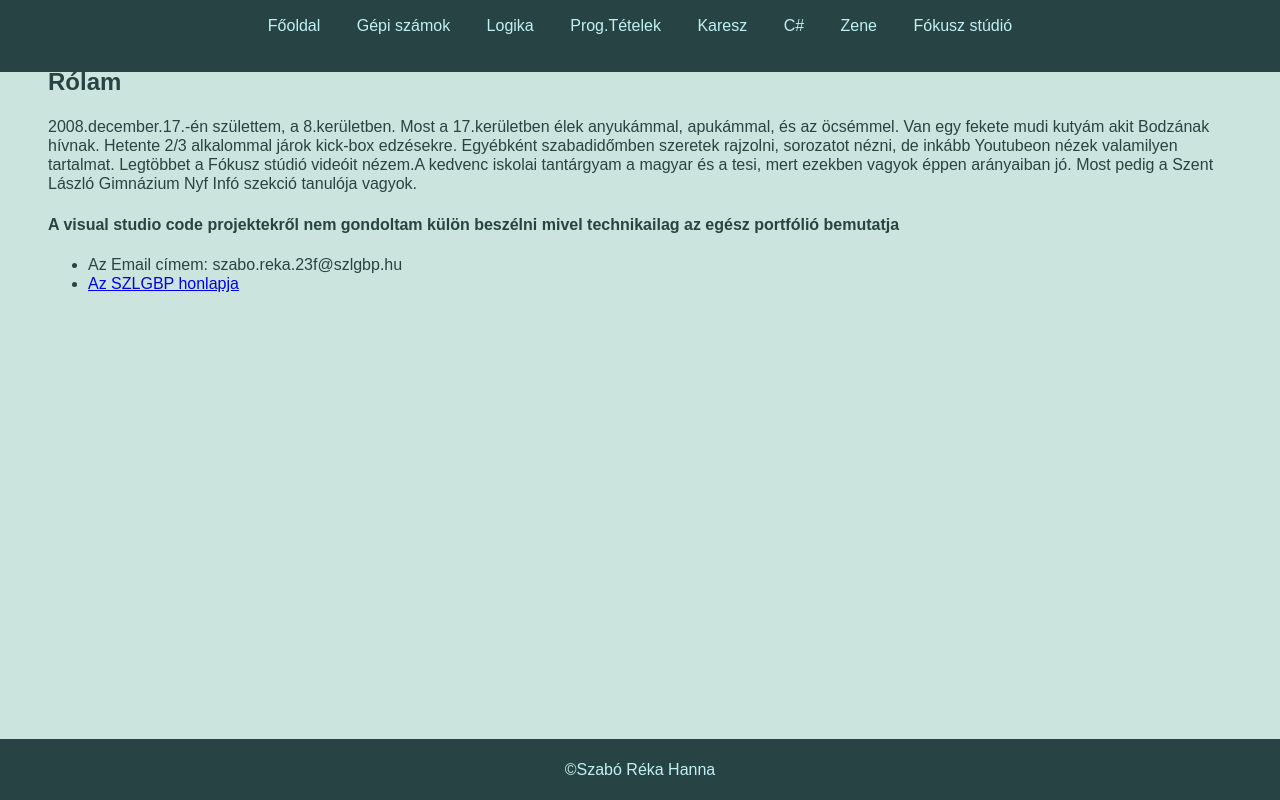
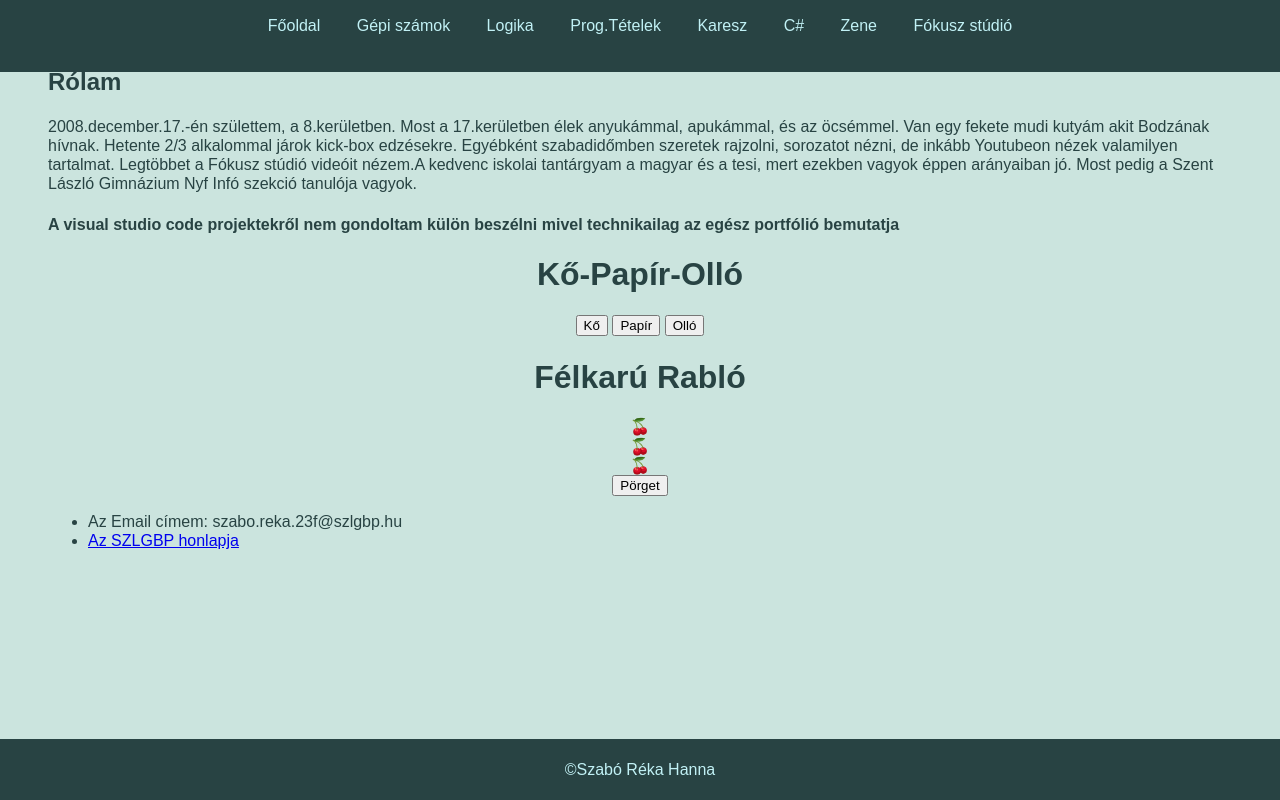
Before and after one commit to RekaHanna/-j-mappa, a plain HTML site: page index.html in a window 1280 px wide. Drawn offline with Linux system fonts and the light colour scheme.

Commit message:
dsads
fefwef

```diff
--- a/index.html
+++ b/index.html
@@ -28,7 +28,94 @@
 
             <h4>A visual studio code projektekről nem gondoltam külön beszélni mivel technikailag az egész portfólió bemutatja</h4>
          </article>
-     <ul>
+
+         <body>
+            <!-- Kő-Papír-Olló Játék -->
+            <div class="container">
+                <h1>Kő-Papír-Olló</h1>
+                <div class="buttons">
+                    <button onclick="playGame('rock')">Kő</button>
+                    <button onclick="playGame('paper')">Papír</button>
+                    <button onclick="playGame('scissors')">Olló</button>
+                </div>
+                <div id="result"></div>
+            </div>
+
+            <!-- Félkarú Rabló Játék -->
+            <div class="container">
+                <h1>Félkarú Rabló</h1>
+                <div class="slot-container">
+                    <div class="slot" id="slot1">🍒</div>
+                    <div class="slot" id="slot2">🍒</div>
+                    <div class="slot" id="slot3">🍒</div>
+                </div>
+                <div class="buttons">
+                    <button onclick="spin()">Pörget</button>
+                </div>
+                <div id="slot-result"></div>
+            </div>
+
+            <script>
+                // Kő-Papír-Olló Játék
+                function playGame(playerChoice) {
+                    const choices = ['rock', 'paper', 'scissors'];
+                    const computerChoice = choices[Math.floor(Math.random() * 3)];
+                    let result = '';
+
+                    if (playerChoice === computerChoice) {
+                        result = 'Döntetlen!';
+                    } else if (
+                        (playerChoice === 'rock' && computerChoice === 'scissors') ||
+                        (playerChoice === 'paper' && computerChoice === 'rock') ||
+                        (playerChoice === 'scissors' && computerChoice === 'paper')
+                    ) {
+                        result = 'Nyertél!';
+                    } else {
+                        result = 'Vesztettél!';
+                    }
+
+                    document.getElementById('result').innerHTML = `
+                        Te választottál: ${translateChoice(playerChoice)}<br>
+                        Számítógép választott: ${translateChoice(computerChoice)}<br>
+                        Eredmény: ${result}
+                    `;
+                }
+
+                function translateChoice(choice) {
+                    switch(choice) {
+                        case 'rock':
+                            return 'Kő';
+                        case 'paper':
+                            return 'Papír';
+                        case 'scissors':
+                            return 'Olló';
+                        default:
+                            return '';
+                    }
+                }
+
+                // Félkarú Rabló Játék
+                function spin() {
+                    const symbols = ['🍒', '🍋', '🍉', '🍇', '⭐', '🔔'];
+                    const slot1 = symbols[Math.floor(Math.random() * symbols.length)];
+                    const slot2 = symbols[Math.floor(Math.random() * symbols.length)];
+                    const slot3 = symbols[Math.floor(Math.random() * symbols.length)];
+
+                    document.getElementById('slot1').innerText = slot1;
+                    document.getElementById('slot2').innerText = slot2;
+                    document.getElementById('slot3').innerText = slot3;
+
+                    let result = '';
+                    if (slot1 === slot2 && slot2 === slot3) {
+                        result = 'Nyeremény! 🎉';
+                    } else {
+                        result = 'Próbáld újra!';
+                    }
+
+                    document.getElementById('slot-result').innerText = result;
+                }
+            </script>
+      <ul>
 <li>Az Email címem: szabo.reka.23f@szlgbp.hu</li>
 <li><a href="http://szlgbp.hu/" target="_blank">Az SZLGBP honlapja</a></li>
      </ul>
```
Also changed, not shown: Fokusz.html (+1 -0 lines), progr_tetelek.html (+0 -1 lines), zene.html (+0 -1 lines).
